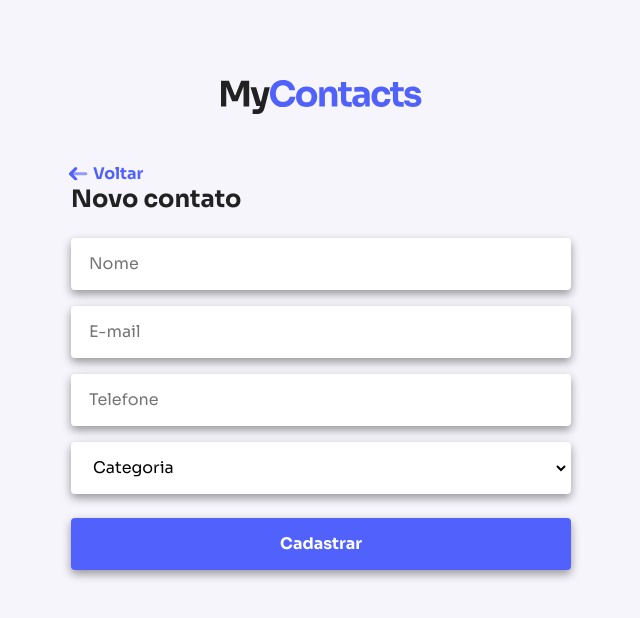
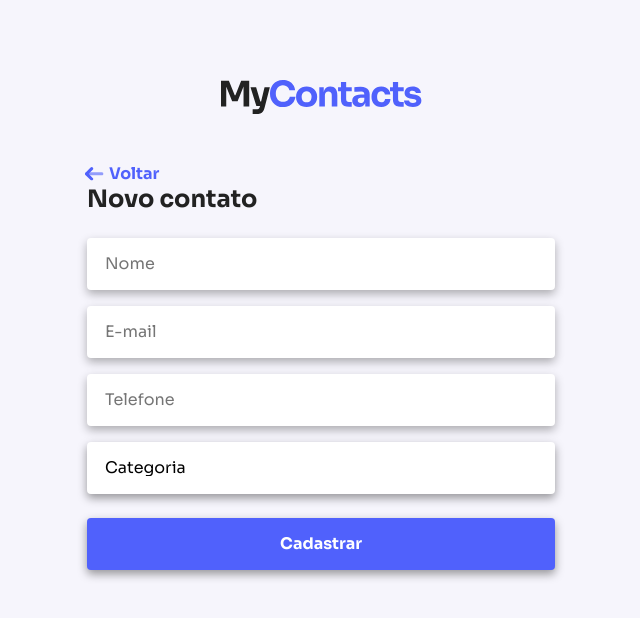
Before and after one commit to GabrielPCarvalho/myContacts, a React (Vite) app: page /new in a window 1280 px wide. Shown: the top 618 px of the page, without its empty margins (319-959 px from the left). Built offline with nearby package versions, Linux system fonts and the light colour scheme.

Commit message:
refactor: adjust style

```diff
--- a/src/components/App/styles.js
+++ b/src/components/App/styles.js
@@ -4,4 +4,5 @@ export const Container = styled.div`
   width: 100%;
   max-width: 500px;
   margin: 0 auto;
+  padding: 0 16px;
 `;
--- a/src/components/Input.jsx
+++ b/src/components/Input.jsx
@@ -6,12 +6,13 @@ export default styled.input`
   border: none;
   background: #fff;
   border: 2px solid #fff;
-  box-shadow: 0 4px 10px rgba(0, 0, 0, 0.4);
+  box-shadow: 0 4px 10px rgba(0, 0, 0, 0.3);
   border-radius: 4px;
   outline: none;
   padding: 0 16px;
   font-size: 16px;
   transition: border-color 0.2s ease-in;
+  appearance: none;
 
   &:focus {
     border-color: ${({ theme }) => theme.colors.primary.main};
--- a/src/components/Select.jsx
+++ b/src/components/Select.jsx
@@ -12,6 +12,7 @@ export default styled.select`
   padding: 0 16px;
   font-size: 16px;
   transition: border-color 0.2s ease-in;
+  appearance: none;
 
   &:focus {
     border-color: ${({ theme }) => theme.colors.primary.main};
```
